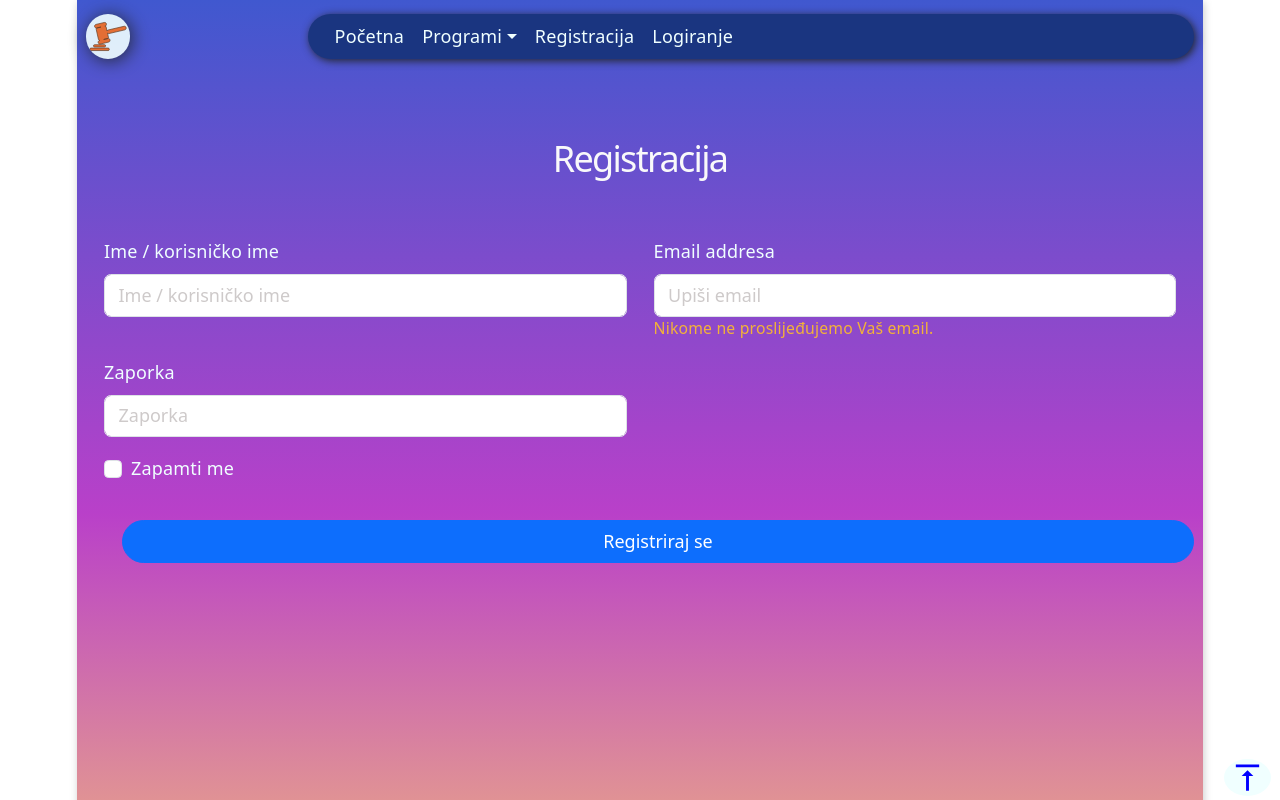
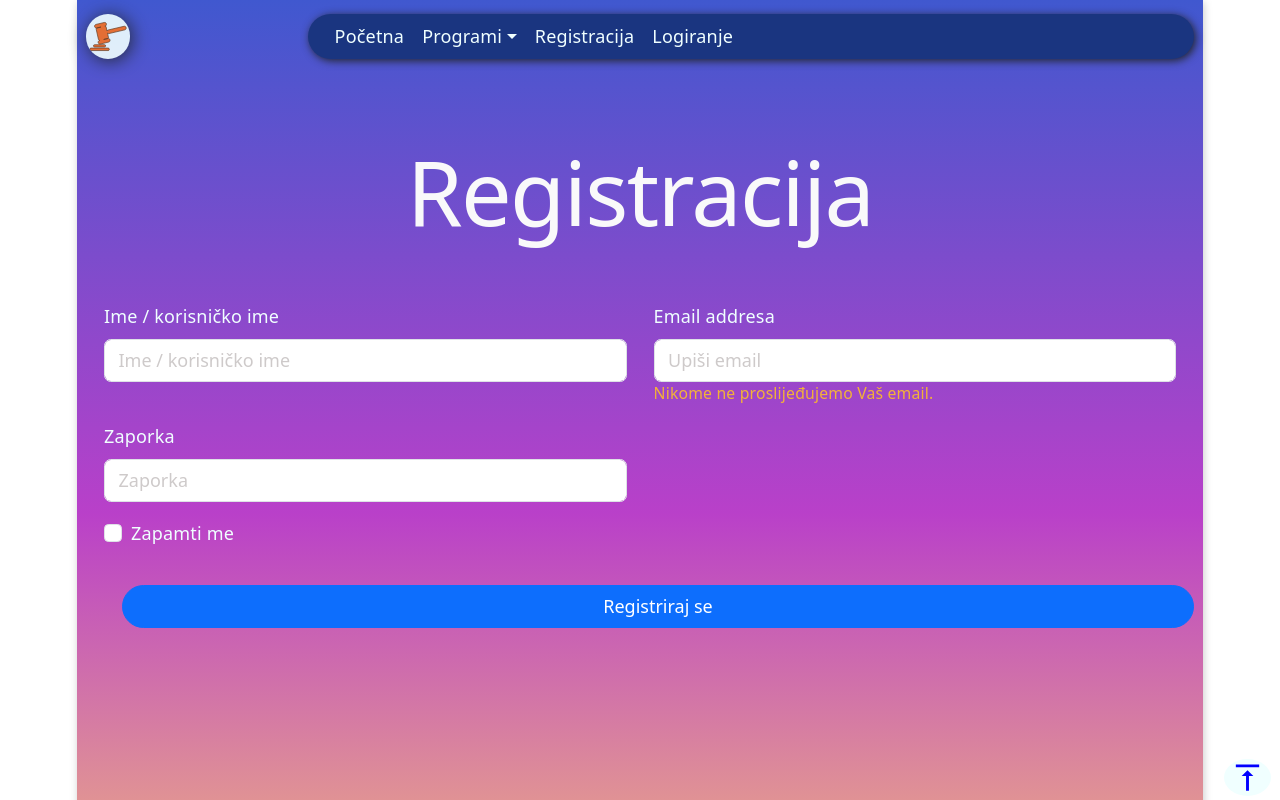
Before and after one commit to androwebgraphic/Aukcije, a React (Vite) app: page /registracija in a window 1280 px wide. Shown: the top 800 px of the page. Built offline with nearby package versions, Linux system fonts and the light colour scheme.

Commit message:
stavljanje componente  Heading

```diff
--- a/src/pages/Logiranje.jsx
+++ b/src/pages/Logiranje.jsx
@@ -3,6 +3,7 @@ import Button from 'react-bootstrap/Button';
 import Form from 'react-bootstrap/Form';
 import Row from 'react-bootstrap/Row';
 import Col from 'react-bootstrap/Col';
+import Heading from '../components/UI/Heading';
 
 export default function Login() {
 
@@ -10,10 +11,10 @@ export default function Login() {
 
     <>
 
-
+   <Heading as='h1' className='display-1'>Logiranje</Heading>
         <Container>
 
-          <h1>Logiranje</h1>
+
 
            <Row>
              <Form>
--- a/src/pages/Registracija.jsx
+++ b/src/pages/Registracija.jsx
@@ -3,7 +3,7 @@ import Button from 'react-bootstrap/Button';
 import Form from 'react-bootstrap/Form';
 import Row from 'react-bootstrap/Row';
 import Col from 'react-bootstrap/Col';
-
+import Heading from '../components/UI/Heading';
 
 
 export default function Register() {
@@ -14,7 +14,7 @@ export default function Register() {
     <>
 
       <Container>
-        <h1>Registracija</h1>
+        <Heading as='h1' className='display-1'>Registracija</Heading>
 
         <Form>
                <Row>
```
